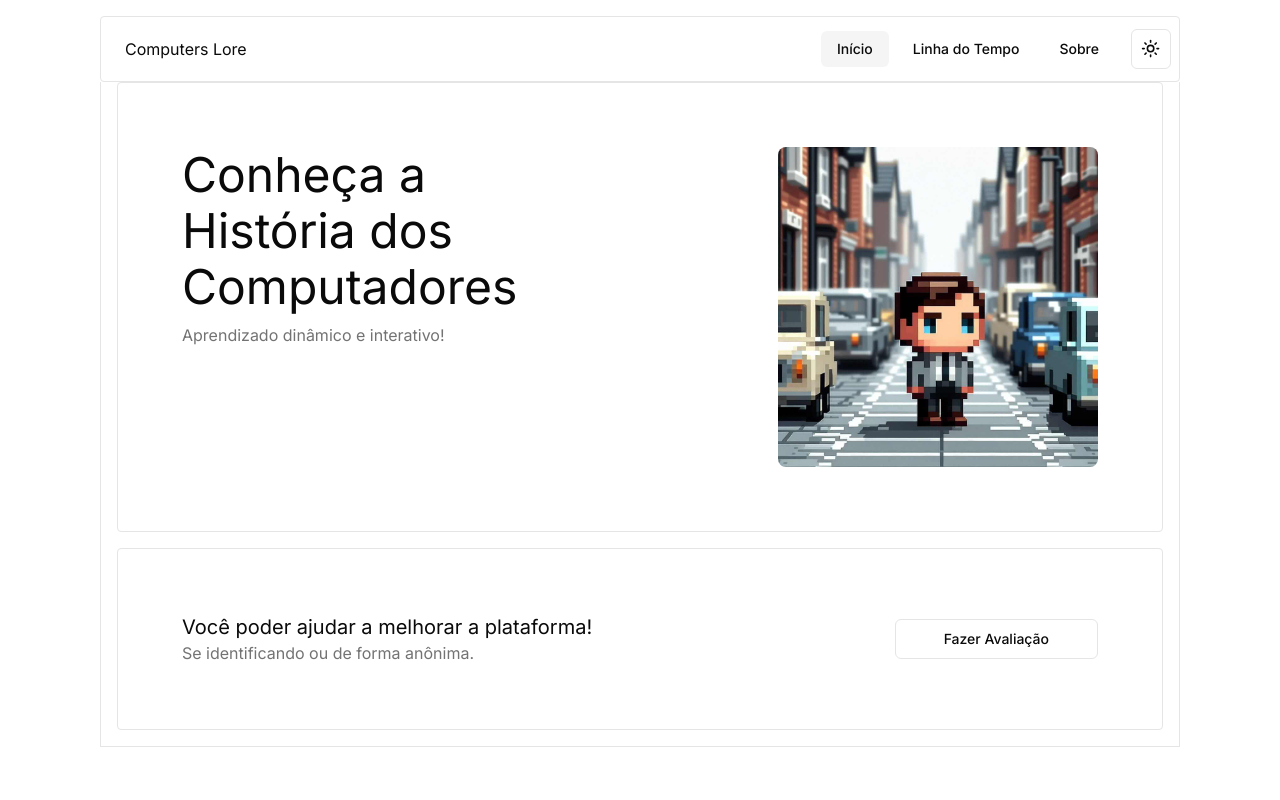
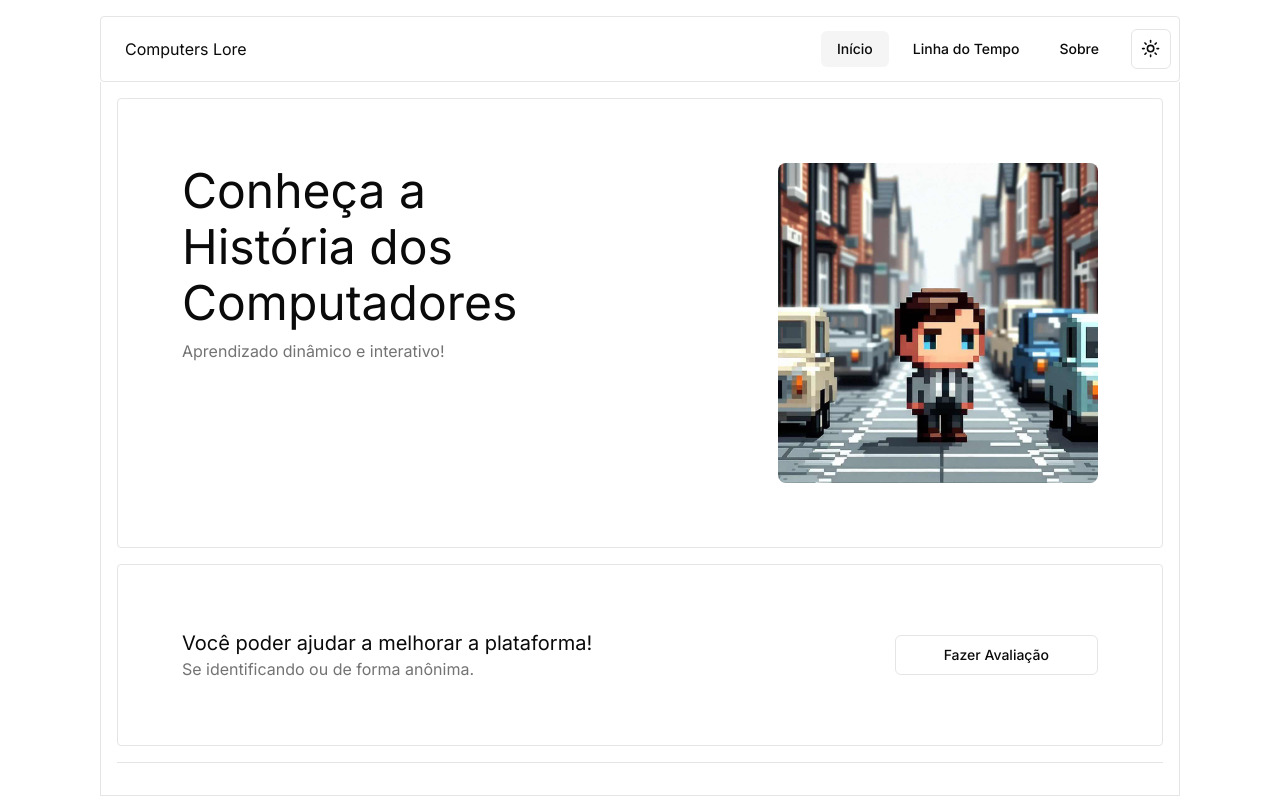
Before and after one commit to romhenri/computers-lore, a Next.js app: page / in a window 1280 px wide. Built offline with nearby package versions, Linux system fonts and the light colour scheme.

Commit message:
improve: Pages

```diff
--- a/src/app/about/page.tsx
+++ b/src/app/about/page.tsx
@@ -4,7 +4,7 @@ import { Line } from "@/components/base/line";
 
 const About = () => {
   return (
-    <main>
+    <main className="pt-4 lg:border-x lg:border-b lg:p-4">
       <LineTitle>
         Grupo Desblocados
       </LineTitle>
--- a/src/app/page.tsx
+++ b/src/app/page.tsx
@@ -1,10 +1,11 @@
 import Image from 'next/image';
 import Link from 'next/link';
 import { Button } from '@/components/base/button';
+import { Line } from "@/components/base/line";
 
 export default function Home() {
   return (
-    <main className="pt-4 lg:pt-0 lg:border-x lg:border-b lg:p-4">
+    <main className="pt-4 lg:border-x lg:border-b lg:p-4">
       <section
         className="flex p-12 justify-between border rounded mb-4 gap-8 flex-wrap lg:flex-nowrap lg:p-16"
       >
@@ -59,6 +60,7 @@ export default function Home() {
           </Link>
         </div>
       </section>
+      <Line />
     </main>
   );
 };
--- a/src/app/timeline/page.tsx
+++ b/src/app/timeline/page.tsx
@@ -1,5 +1,6 @@
 import ComputerCard from "@/components/struct/ComputerCard";
 import LineTitle from "@/components/base/line-title";
+import { Line } from "@/components/base/line";
 
 import data from "../../data/machines.json";
 
@@ -17,13 +18,8 @@ interface IImage {
 
 const machines : IMachine[] = data;
 
-const Timeline = () => {
+const MachineList = () => {
   return (
-    <main>
-      <LineTitle>
-        Linha do Tempo
-      </LineTitle>
-
     <section className="flex flex-col gap-2">
       {machines && machines.map((machine, index) => (
         <ComputerCard
@@ -36,6 +32,18 @@ const Timeline = () => {
         />
       ))}
     </section>
+  );
+};
+
+const Timeline = () => {
+  return (
+    <main className="pt-4 lg:border-x lg:border-b lg:p-4">
+      <LineTitle>
+        Linha do Tempo
+      </LineTitle>
+
+      <MachineList />
+      <Line />
     </main>
   )
 };
--- a/src/components/base/avatar.tsx
+++ b/src/components/base/avatar.tsx
@@ -6,7 +6,7 @@ import * as AvatarPrimitive from "@radix-ui/react-avatar"
 import { cn } from "@/lib/utils"
 
 const Avatar = React.forwardRef<
-  React.ElementRef<typeof AvatarPrimitive.Root>,
+  React.ElementRef<typeof AvatarPrimitive. Root>,
   React.ComponentPropsWithoutRef<typeof AvatarPrimitive.Root>
 >(({ className, ...props }, ref) => (
   <AvatarPrimitive.Root
--- a/src/components/base/line.tsx
+++ b/src/components/base/line.tsx
@@ -1,6 +1,6 @@
 const Line = () => {
   return (
-    <hr className="mb-4" />
+    <hr className="my-4" />
   )
 };
 
```
Lines whose indentation alone changed are shown as unchanged.
